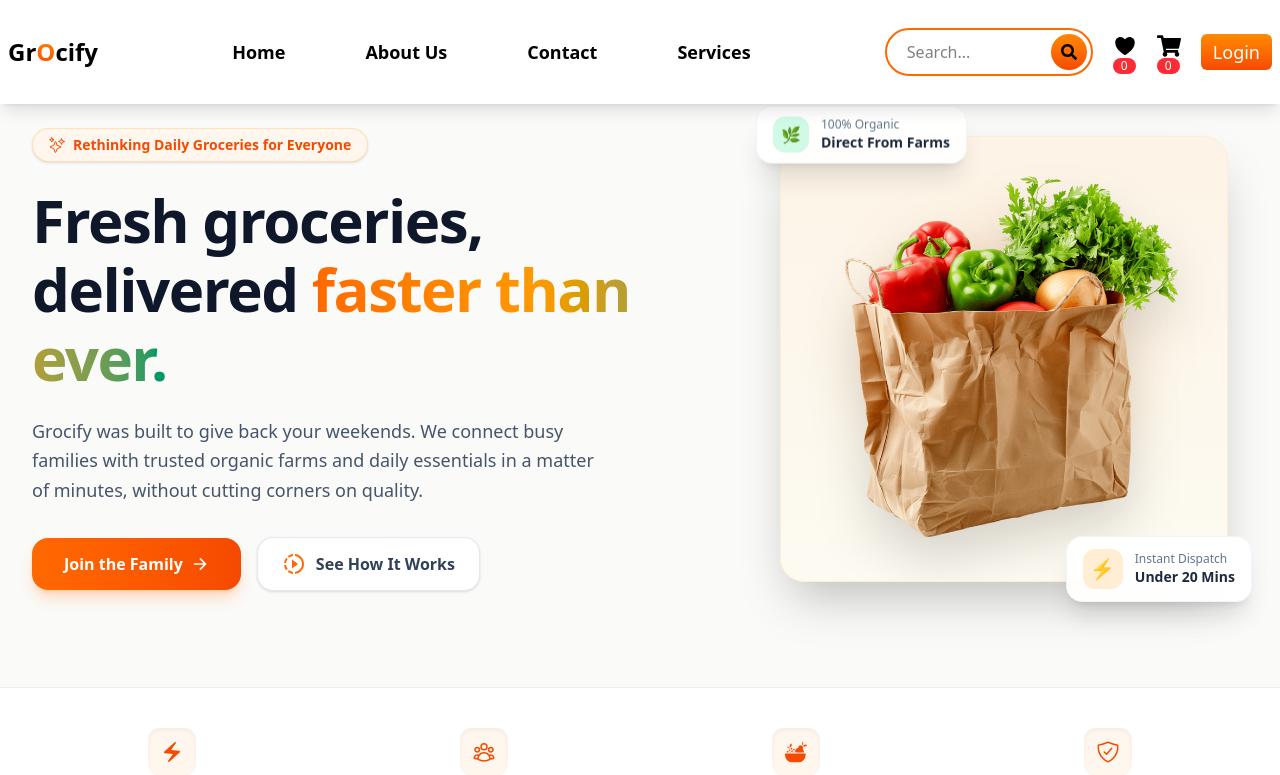
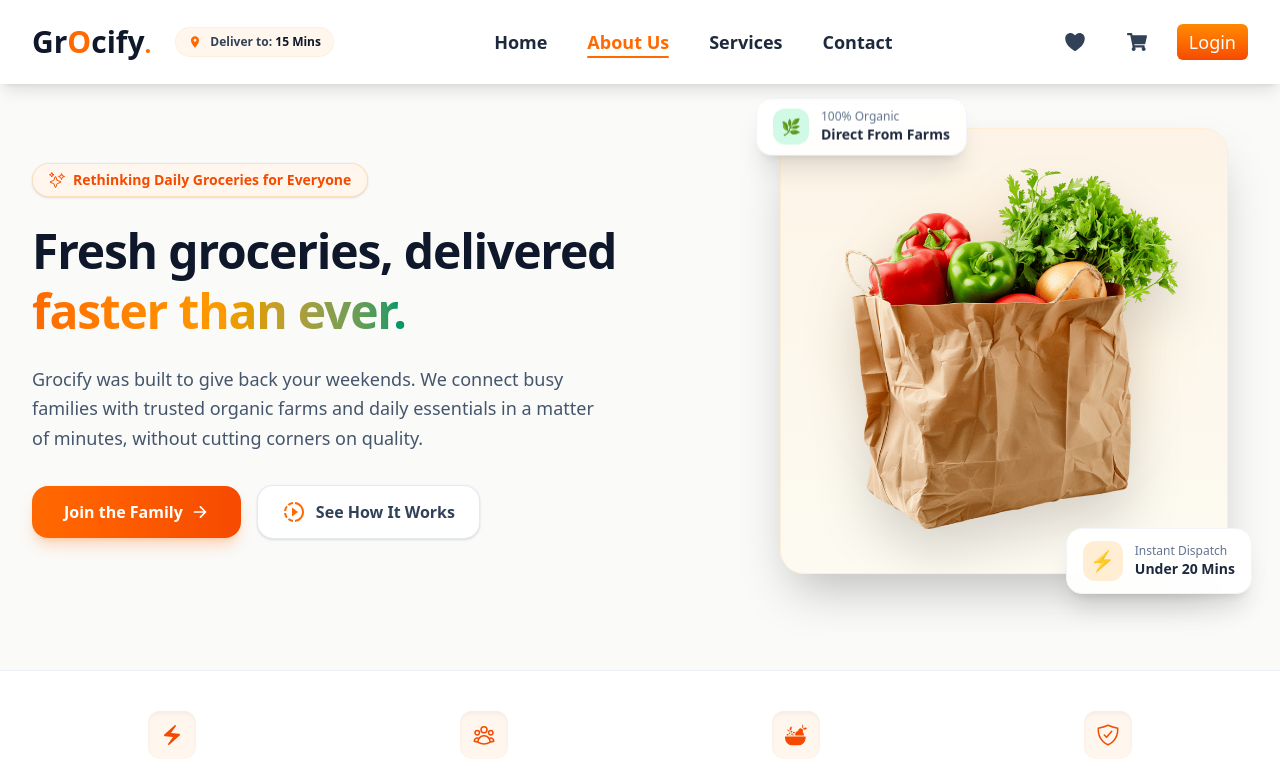
Before and after one commit to nikhilbisht147-ship-it/Grocify-website, a React (Vite) app: page /#/about in a window 1280 px wide. Shown: the top 775 px of the page. Built offline with nearby package versions, Linux system fonts and the light colour scheme.

Commit message:
make responsive

```diff
--- a/src/Components/About.jsx
+++ b/src/Components/About.jsx
@@ -90,7 +90,7 @@ const About = () => {
                 <span>Rethinking Daily Groceries for Everyone</span>
               </div>
 
-              <h1 className="text-4xl sm:text-5xl lg:text-6xl font-black tracking-tight leading-[1.15] text-slate-900">
+              <h1 className="text-4xl sm:text-5xl lg:text-5xl/15 font-black tracking-tight leading-[1.15] text-slate-900">
                 Fresh groceries, delivered{' '}
                 <span className="bg-gradient-to-r from-orange-500 via-amber-500 to-emerald-600 bg-clip-text text-transparent">
                   faster than ever.
--- a/src/Components/Hero.jsx
+++ b/src/Components/Hero.jsx
@@ -10,7 +10,7 @@ const Hero = () => {
             <div className='max-w-[1400px] xl:mx-auto mx-10 px-2 flex md:flex-row flex-col items-center min-h-screen md:pt-25 pt-35'>
                 <div >
                     <span className='bg-gradient-to-b from-orange-200 to-orange-300  text-orange-800 md:px-5 px-3 md:py-2 py-2 md:text-base text-sm rounded-full'>Export Best Quality...</span>
-                    <h1 className='md:text-5xl/15 text-3xl/10 font-bold mt-4'>
+                    <h1 className='md:text-5xl/15 text-3xl/10 font-extrabold text-slate-800 mt-4'>
                         Tasty Organic<br/> <span className='bg-gradient-to-b from-orange-400 to-orange-600 bg-clip-text text-transparent'>Fruits</span> & <span className='bg-gradient-to-b from-orange-400 to-orange-600 bg-clip-text text-transparent'>Veggies</span><br/> In Your City
                     </h1>
                     <p className='text-zinc-600 text-lg mt-4 mb-6 max-w-[530px] '>
--- a/src/Components/Navbar.jsx
+++ b/src/Components/Navbar.jsx
@@ -1,98 +1,223 @@
-import React, { useActionState, useState } from 'react'
-import { FaSearch } from "react-icons/fa";
-import { IoHeart } from "react-icons/io5";
-import { FaShoppingCart } from "react-icons/fa";
-import { TbMenu2 } from "react-icons/tb";
-import { TbMenu3 } from "react-icons/tb";
-import { Link } from 'react-router-dom';
+import React, { useState, useEffect } from 'react';
+import { Link, useLocation } from 'react-router-dom';
+import { FaSearch, FaShoppingCart } from 'react-icons/fa';
+import { IoHeart, IoClose } from 'react-icons/io5';
+import { TbMenu2 } from 'react-icons/tb';
+import { MdLocationOn } from 'react-icons/md';
 import { useCart } from './Both';
-import Button from './Button'
-
-
+import Button from './Button';
 
 const Navbar = () => {
+  const [showMenu, setShowMenu] = useState(false);
+  const [isScrolled, setIsScrolled] = useState(false);
+  const [searchQuery, setSearchQuery] = useState('');
+  const location = useLocation();
 
-    const [showmenu, setShowMenu] = useState(false)
-    const { cartItem, cart  } = useCart()
+  // Safe destructuring with fallback empty arrays to prevent crashes
+  const { cartItem = [], cart = [] } = useCart() || {};
 
-    const toggleMenu = () => {
-        setShowMenu(!showmenu)
+  // Detect scroll to add glassmorphic shadow
+  useEffect(() => {
+    const handleScroll = () => {
+      setIsScrolled(window.scrollY > 20);
+    };
+    window.addEventListener('scroll', handleScroll);
+    return () => window.removeEventListener('scroll', handleScroll);
+  }, []);
+
+  // Close mobile drawer when route changes
+  useEffect(() => {
+    setShowMenu(false);
+  }, [location.pathname]);
+
+  // Prevent background scrolling when mobile menu is open
+  useEffect(() => {
+    if (showMenu) {
+      document.body.style.overflow = 'hidden';
+    } else {
+      document.body.style.overflow = 'unset';
     }
-    return (
+  }, [showMenu]);
 
-        <header className='bg-white fixed top-0 right-0 left-0 z-50 shadow-lg'>
-            <nav className='flex justify-between max-w-[1400px] xl:mx-auto mx-10 my-7 items-center px-2 '>
-                <Link to='/' className='font-bold text-2xl'>
-                    Gr<span className='uppercase bg-gradient-to-b from-orange-400 to-orange-600 bg-clip-text text-transparent'>o</span>cify
-                </Link>
-                <ul className='lg:flex gap-x-20 font-semibold text-lg hidden '>
-                    <li>
-                        <Link to='/' className='focus:text-orange-400 '>Home</Link>
+  const navLinks = [
+    { name: 'Home', path: '/' },
+    { name: 'About Us', path: '/about' },
+    { name: 'Services', path: '/services' },
+    { name: 'Contact', path: '/contact' },
+  ];
 
-                    </li>
-                    <li>
-                        <Link to='/about' className='focus:text-orange-400 '>About Us</Link>
-                    </li>
-                    <li>
-                        <Link to='/contact' className='focus:text-orange-400'>Contact</Link>
-                    </li>
-                    <li>
-                        <Link to='/services' className='focus:text-orange-400'>Services</Link>
-                    </li>
-                </ul>
-                {/* search input */}
-                <div className='flex items-center gap-x-5'>
-                    <div className=' md:flex border-2 rounded-full p-1 border-orange-500 hidden'>
-                        <input type='text' placeholder='Search...' className='w-40 pl-4 outline-none' />
-                        <button className='bg-gradient-to-b from-orange-400 to-orange-600 rounded-full h-9 w-9 flex justify-center items-center'>
-                            <FaSearch />
-                        </button>
+  return (
+    <>
+      <header
+        className={`fixed top-0 left-0 right-0 z-50 transition-all duration-300 ${
+          isScrolled
+            ? 'bg-white/95 backdrop-blur-md  shadow-lg py-3.5 '
+            : 'bg-white py-5 shadow-lg'
+        }`}
+      >
+        <nav className="max-w-[1400px] mx-auto px-4 sm:px-6 lg:px-8 flex items-center justify-between gap-4">
 
-                    </div>
-                    {/* heart, shopping bag or toggle button */}
-                    <div className='flex gap-x-5'>
-                        <Link to='/heart' className='text-2xl'><IoHeart />
-                            <span className="absolute  bg-red-500 text-white text-xs px-2 rounded-full">
-                                {cartItem.length}
-                            </span></Link>
+          {/* Brand Logo & Location Tag */}
+          <div className="flex items-center gap-6">
+            <Link to="/" className="text-2xl sm:text-3xl font-bold text-slate-900 group">
+              Gr<span className="text-orange-500 group-hover:text-orange-600 transition-colors uppercase">o</span>cify
+              <span className="text-orange-500 font-extrabold text-2xl">.</span>
+            </Link>
 
+            {/* Quick Delivery Tag (Desktop Only) */}
+            <div className="hidden xl:flex items-center gap-2 px-3 py-1.5 rounded-full bg-orange-50 border border-orange-100/80 text-xs font-semibold text-slate-700">
+              <MdLocationOn className="text-orange-500 text-sm" />
+              <span>Deliver to: <strong className="text-slate-900 font-bold">15 Mins</strong></span>
+            </div>
+          </div>
 
-                        <Link to='/addtocart' className='text-2xl'><FaShoppingCart />
-                        <span className="absolute  bg-red-500 text-white text-xs px-2 rounded-full">
-                                {cart.length}
-                            </span></Link>
+          {/* Desktop Navigation Links */}
+          <ul className="hidden lg:flex items-center gap-8 xl:gap-10 font-semibold text-sm">
+            {navLinks.map((link) => {
+              const isActive = location.pathname === link.path;
+              return (
+                <li key={link.path}>
+                  <Link
+                    to={link.path}
+                    className={`transition-colors duration-200 text-lg  relative py-1 ${
+                      isActive
+                        ? 'text-orange-500 font-bold'
+                        : 'text-slate-800  hover:text-orange-500'
+                    }`}
+                  >
+                    {link.name}
+                    {isActive && (
+                      <span className="absolute bottom-0 left-0 right-0 h-0.5 bg-orange-500 rounded-full animate-fade-in" />
+                    )}
+                  </Link>
+                </li>
+              );
+            })}
+          </ul>
 
-                        <Link to='/login'><Button content='Login'/></Link>
-                        <a href='#' className='text-2xl text-zinc-800 lg:hidden' onClick={toggleMenu}>{showmenu ? <TbMenu3 /> : <TbMenu2 />}</a>
-                    </div>
-                </div>
-                {/* mobile menu  */}
-                <ul className={`flex flex-col absolute bg-orange-500/40  py-10 px-10 gap-x-20 backdrop-blur-xl font-semibold text-lg lg:hidden top-30  gap-y-8 rounded-xl text-center -left-full transform -translate-x-1/2 transition-all duration-500  ${showmenu ? 'left-1/2' : ""}`}>
-                    <li>
-                        <Link to='/' className='focus:text-orange-400 ' >Home</Link>
-                    </li>
-                    <li>
-                        <Link to='/about' className='focus:text-orange-400 '>About Us</Link>
-                    </li>
-                    <li>
-                        <Link to='/contact' className='focus:text-orange-400 '>Contact</Link>
-                    </li>
-                    <li>
-                        <Link to='/services' className='focus:text-orange-400 '>Services</Link>
-                    </li>
-                    <li className=' flex border-2 rounded-full p-1 border-orange-500 lg:hidden'>
-                        <input type='text' placeholder='Search...' className='w-40 pl-4 outline-none' />
-                        <button className='bg-gradient-to-b from-orange-400 to-orange-600 rounded-full h-9 w-9 flex justify-center items-center'>
-                            <FaSearch />
-                        </button>
+          {/* Search, Action Buttons & Hamburger */}
+          <div className="flex items-center gap-3 sm:gap-5">
 
-                    </li>
-                </ul>
+            {/* Wishlist Link with Badge */}
+            <Link
+              to="/heart"
+              aria-label="Wishlist"
+              className="relative p-2.5 rounded-full hover:bg-slate-100 text-slate-700 hover:text-orange-500 transition-colors"
+            >
+              <IoHeart className="text-2xl" />
+              {cartItem.length > 0 && (
+                <span className="absolute top-1 right-1 bg-red-500 text-white text-[10px] font-bold h-4 w-4 rounded-full flex items-center justify-center animate-pulse shadow-sm">
+                  {cartItem.length}
+                </span>
+              )}
+            </Link>
 
-            </nav>
+            {/* Cart Link with Badge */}
+            <Link
+              to="/addtocart"
+              aria-label="Cart"
+              className="relative p-2.5 rounded-full hover:bg-slate-100 text-slate-700 hover:text-orange-500 transition-colors"
+            >
+              <FaShoppingCart className="text-xl" />
+              {cart.length > 0 && (
+                <span className="absolute top-1 right-1 bg-orange-500 text-white text-[10px] font-bold h-4 w-4 rounded-full flex items-center justify-center shadow-sm">
+                  {cart.length}
+                </span>
+              )}
+            </Link>
 
-        </header>
-    )
-}
+            {/* Login CTA */}
+            <Link to="/login" className="hidden sm:block">
+              <Button content="Login" />
+            </Link>
 
-export default Navbar
+            {/* Hamburger Toggle (Mobile / Tablet) */}
+            <button
+              onClick={() => setShowMenu(!showMenu)}
+              aria-label="Toggle navigation menu"
+              className="lg:hidden p-2 rounded-xl text-slate-800 hover:bg-slate-100 text-2xl transition-colors focus:outline-none"
+            >
+              {showMenu ? <IoClose /> : <TbMenu2 />}
+            </button>
+          </div>
+        </nav>
+      </header>
+
+      {/* ================= MOBILE SLIDE-OVER DRAWER ================= */}
+      {showMenu && (
+        <div
+          onClick={() => setShowMenu(false)}
+          className="fixed inset-0 bg-slate-900/40 backdrop-blur-sm z-40 lg:hidden transition-opacity"
+        />
+      )}
+
+      <div
+        className={`fixed top-0 right-0 h-full w-[280px] sm:w-[340px] bg-white z-50 shadow-2xl flex flex-col justify-between p-6 transform transition-transform duration-300 ease-in-out lg:hidden ${
+          showMenu ? 'translate-x-0' : 'translate-x-full'
+        }`}
+      >
+        <div className="space-y-6">
+          {/* Header Inside Drawer */}
+          <div className="flex items-center justify-between pb-4 border-b border-slate-100">
+            <Link to="/" className="text-2xl font-black tracking-tight text-slate-900">
+              Gr<span className="text-orange-500">o</span>cify.
+            </Link>
+            <button
+              onClick={() => setShowMenu(false)}
+              className="p-2 rounded-full hover:bg-slate-100 text-slate-500 text-xl"
+            >
+              <IoClose />
+            </button>
+          </div>
+
+          {/* Search Bar Inside Mobile Drawer */}
+          <div className="relative">
+            <input
+              type="text"
+              placeholder="Search groceries..."
+              value={searchQuery}
+              onChange={(e) => setSearchQuery(e.target.value)}
+              className="w-full pl-9 pr-4 py-2.5 text-sm bg-slate-50 border border-slate-200 rounded-xl focus:bg-white focus:outline-none focus:border-orange-500"
+            />
+            <FaSearch className="absolute left-3 top-3.5 text-slate-400 text-xs" />
+          </div>
+
+          {/* Navigation Links */}
+          <ul className="flex flex-col gap-2">
+            {navLinks.map((link) => {
+              const isActive = location.pathname === link.path;
+              return (
+                <li key={link.path}>
+                  <Link
+                    to={link.path}
+                    className={`block px-4 py-3 rounded-xl font-semibold text-sm transition-all ${
+                      isActive
+                        ? 'bg-orange-50 text-orange-600 font-bold'
+                        : 'text-slate-700 hover:bg-slate-50 hover:text-orange-500'
+                    }`}
+                  >
+                    {link.name}
+                  </Link>
+                </li>
+              );
+            })}
+          </ul>
+        </div>
+
+        {/* Footer Area with Login Button inside Drawer */}
+        <div className="pt-6 border-t border-slate-100 space-y-4">
+          <Link to="/login" className="w-full block">
+            <div className="w-full text-center">
+              <Button content="Login / Register" />
+            </div>
+          </Link>
+          <p className="text-center text-xs text-slate-400 font-medium">
+            Fast 15-minute grocery delivery ⚡
+          </p>
+        </div>
+      </div>
+    </>
+  );
+};
+
+export default Navbar;
--- a/src/Components/Services.jsx
+++ b/src/Components/Services.jsx
@@ -123,9 +123,9 @@ const Services = () => {
                 <span>Modern Delivery & Supply Chain</span>
               </div>
 
-              <h1 className="text-3xl sm:text-5xl lg:text-6xl font-black text-slate-900 tracking-tight leading-tight">
+              <h1 className="text-3xl sm:text-5xl lg:text-5xl/15 font-black text-slate-900 tracking-tight leading-tight">
                 Services built for a{' '}
-                <span className="text-orange-500 underline decoration-orange-300 decoration-wavy decoration-2">
+                <span className="text-orange-500 ">
                   healthier kitchen.
                 </span>
               </h1>
```
